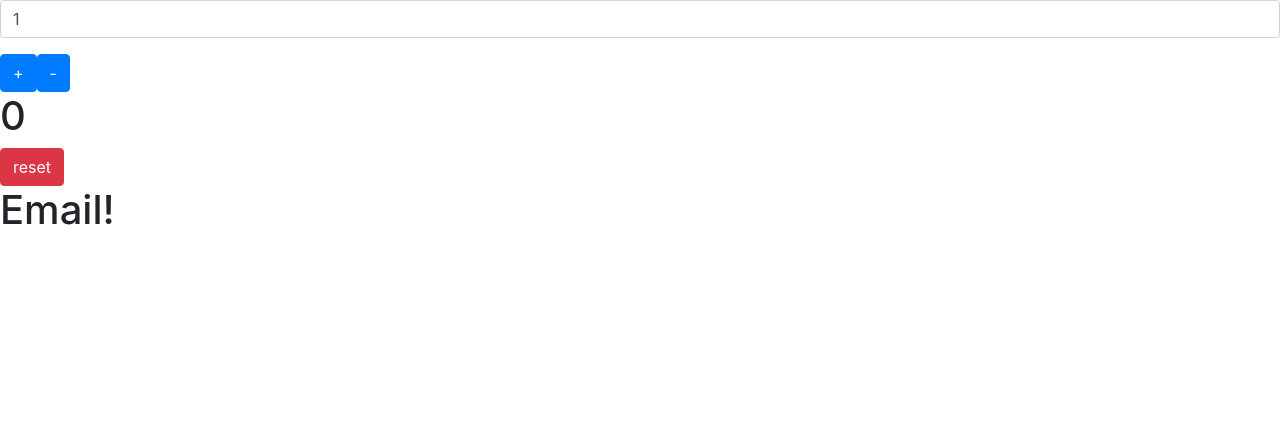
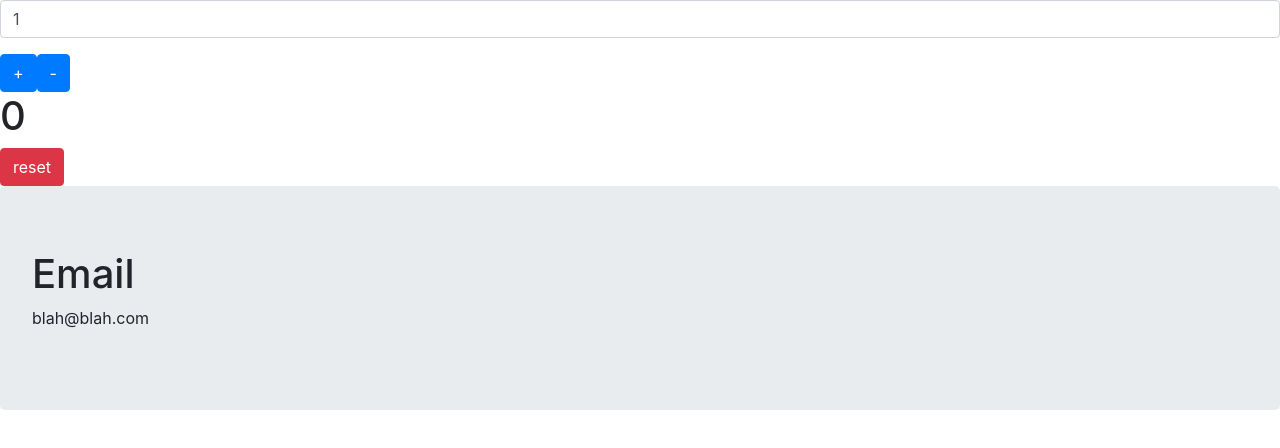
Before and after one commit to madelinewong/react-counter, a React (Create React App) app: page / in a window 1280 px wide. Shown: the top 448 px of the page. Built offline with nearby package versions, Linux system fonts and the light colour scheme.

Commit message:
added a dash of style to the email class

```diff
--- a/src/Email.js
+++ b/src/Email.js
@@ -4,7 +4,10 @@
 class Email extends Component {
     render(){
         return(
-            <h1>Email!</h1>
+        <div className='jumbotron'>
+        <h1>Email</h1>
+        <p>blah@blah.com</p>
+        </div>
         );
     }
 }
```
